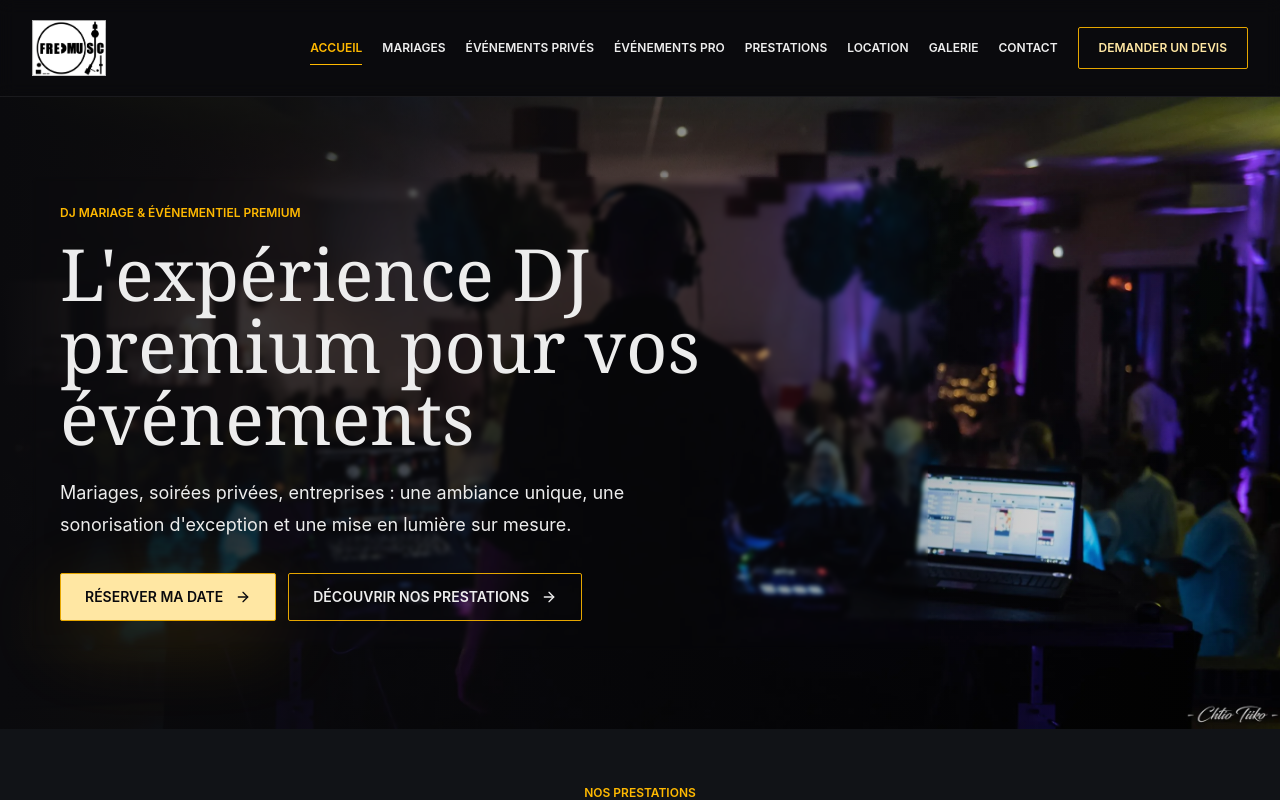
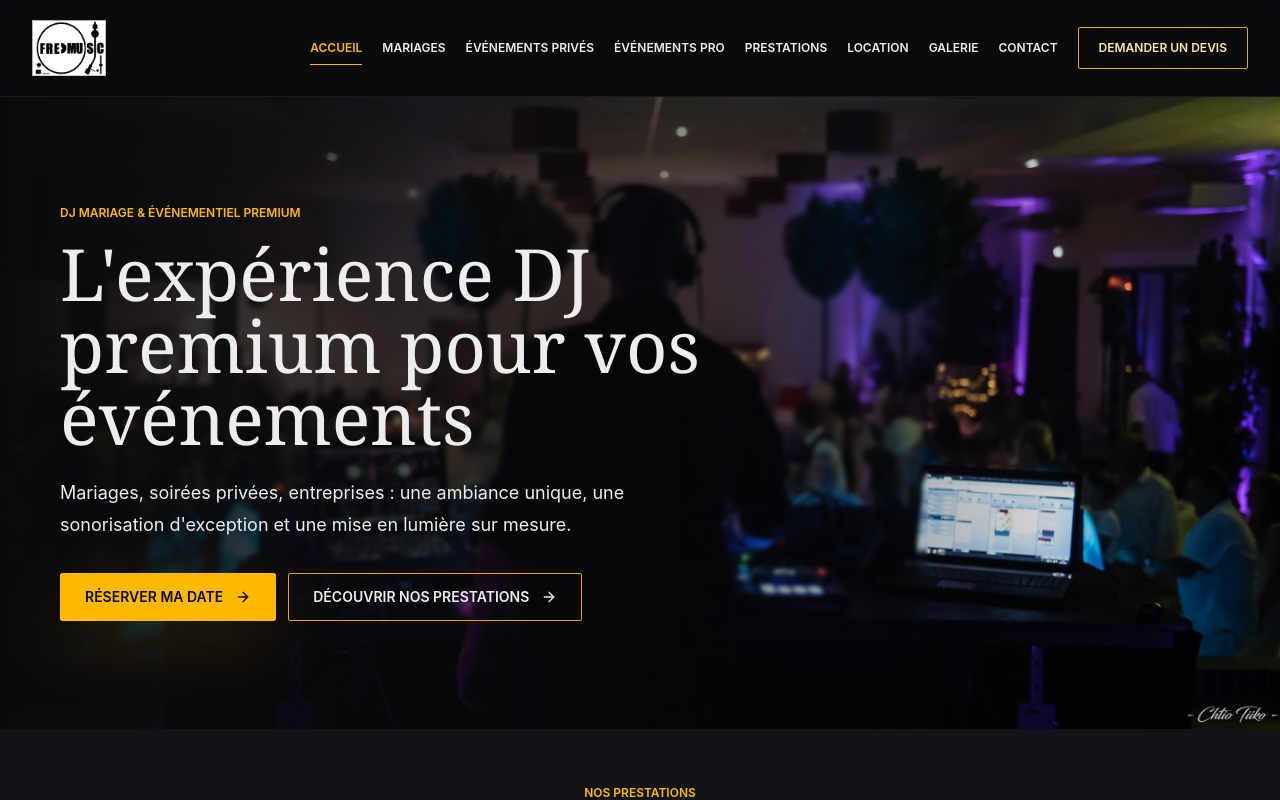
Before and after one commit to FrederikThyssen/FredMusic-WebSite, a React (Vite) app: page / in a window 1280 px wide. Shown: the top 800 px of the page. Built offline with nearby package versions, Linux system fonts and the light colour scheme.

Commit message:
style: refine contact panel and button hover

```diff
--- a/src/components/ui/Button.tsx
+++ b/src/components/ui/Button.tsx
@@ -15,9 +15,9 @@ type ButtonProps = ButtonHTMLAttributes<HTMLButtonElement> & {
 
 const variantClasses: Record<ButtonVariant, string> = {
   primary:
-    "border-gold-400 bg-gold-200 text-night-950 shadow-glow hover:border-gold-300 hover:bg-gold-300",
+    "border-gold-300 bg-gold-300 text-night-950 shadow-glow hover:-translate-y-0.5 hover:border-gold-500 hover:bg-gold-500 hover:text-white hover:shadow-[0_18px_50px_rgba(255,185,0,0.28)]",
   secondary:
-    "border-gold-400 bg-transparent text-ivory hover:bg-gold-300 hover:text-night-950",
+    "border-gold-400 bg-transparent text-ivory hover:-translate-y-0.5 hover:bg-gold-300 hover:text-night-950",
   ghost: "border-transparent bg-transparent text-gold-200 hover:text-gold-300",
   weddingPrimary:
     "border-gold-400 bg-gold-500 text-white hover:border-gold-500 hover:bg-gold-400",
--- a/src/pages/ContactPage.tsx
+++ b/src/pages/ContactPage.tsx
@@ -178,7 +178,7 @@ export function ContactPage() {
           </div>
 
           <aside className="border-t border-white/[0.08] bg-night-950/72 p-5 sm:p-7 lg:border-l lg:border-t-0 lg:p-9">
-            <div className="rounded-md border border-gold-300/18 bg-gold-300/[0.06] p-5">
+            <div className="rounded-md bg-white/[0.04] p-5">
               <h2 className="font-display text-3xl text-ivory">Contact</h2>
               <p className="mt-2 text-sm uppercase text-gold-300">Fréderic WILKOSZ</p>
             </div>
```
